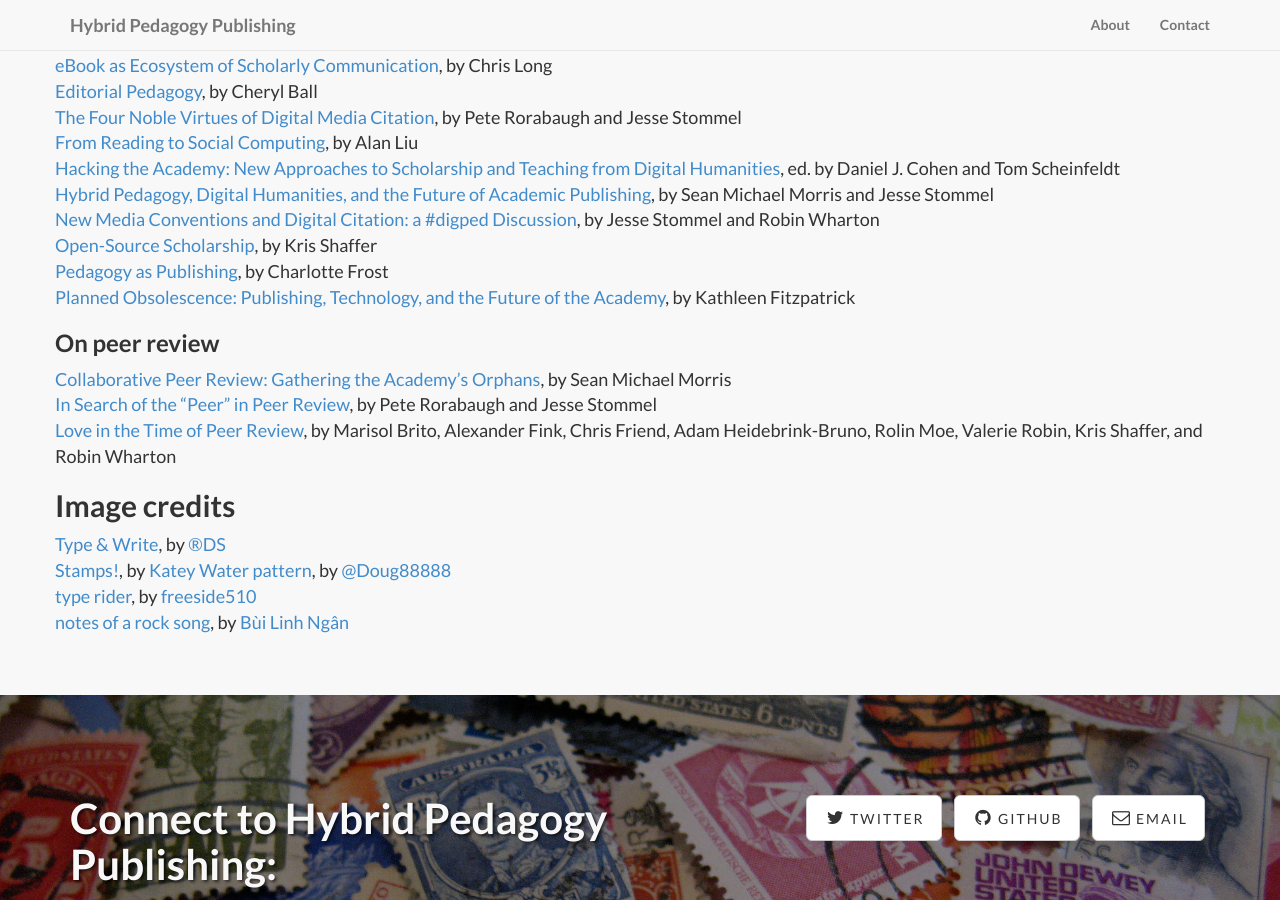
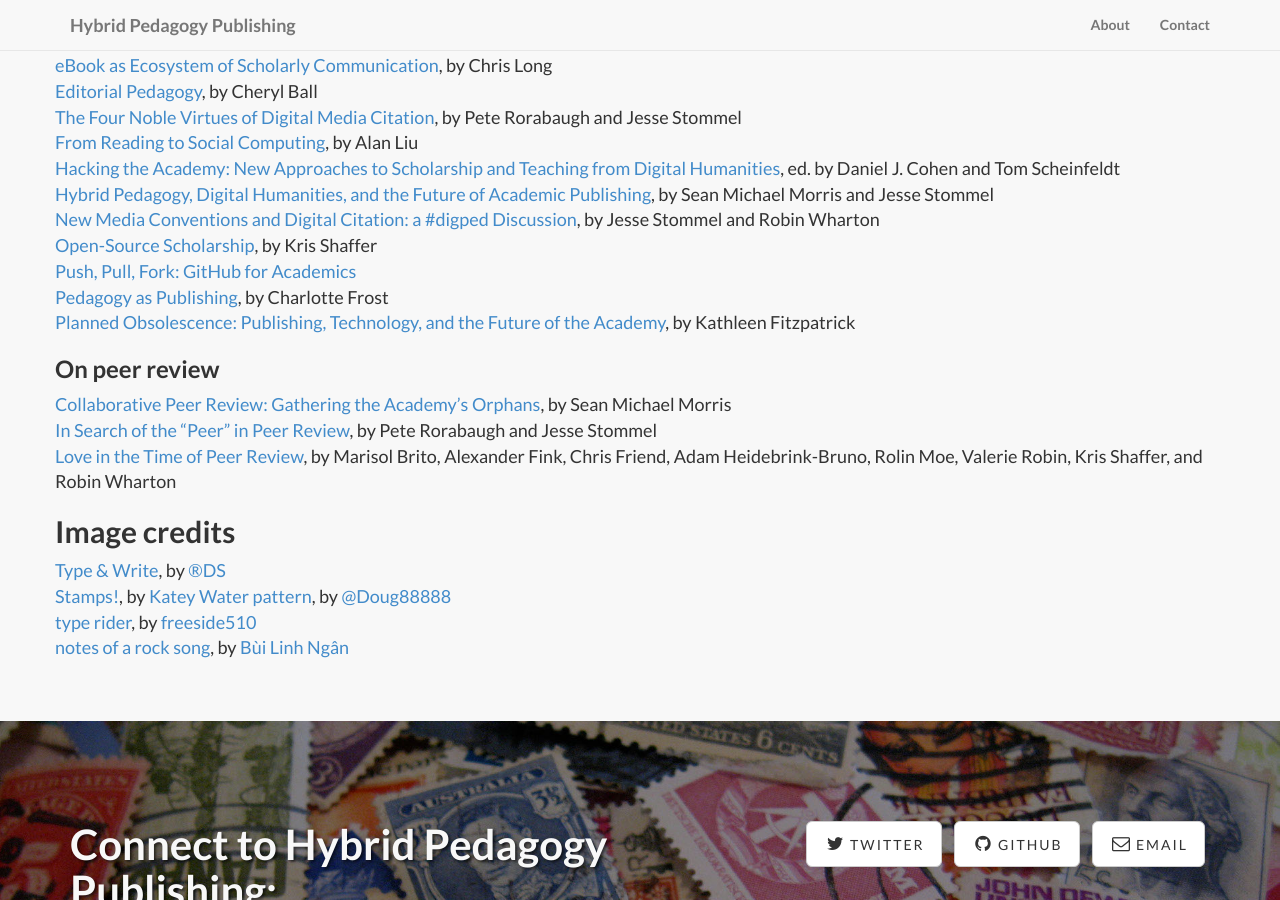
Before and after one commit to HybridPedagogyPublishing/HybridPedagogyPublishing.github.io, a Jekyll site: the page built from about.md, in a window 1280 px wide and 900 px high, scrolled down 1964 px. Built offline with Jekyll 4.4.1, drawn with Linux system fonts in a browser that asks for light colours; nearby versions of some CDN libraries; library files that are not in the unit come from our copies; comment, search, counter and statistics services are not loaded.

Commit message:
added push pull fork to about page

```diff
--- a/about.md
+++ b/about.md
@@ -45,6 +45,7 @@ Hybrid Pedagogy Publishing is part of [Hybrid Pedagogy, Inc.](http://www.hybridp
 [Hybrid Pedagogy, Digital Humanities, and the Future of Academic Publishing](http://www.hybridpedagogy.com/journal/hybrid-pedagogy-digital-humanities-future-academic-publishing/), by Sean Michael Morris and Jesse Stommel
 [New Media Conventions and Digital Citation: a #digped Discussion](http://www.hybridpedagogy.com/announcements/new-media-conventions-and-digital-citation-a-digped-discussion/), by Jesse Stommel and Robin Wharton
 [Open-Source Scholarship](http://www.hybridpedagogy.com/journal/open-source-scholarship/), by Kris Shaffer
+[Push, Pull, Fork: GitHub for Academics](http://www.hybridpedagogy.com/journal/push-pull-fork-github-for-academics/)
 [Pedagogy as Publishing](http://www.hybridpedagogy.com/journal/pedagogy-as-publishing/), by Charlotte Frost
 [Planned Obsolescence: Publishing, Technology, and the Future of the Academy](http://nyupress.org/books/9780814727881/), by Kathleen Fitzpatrick
 
```
